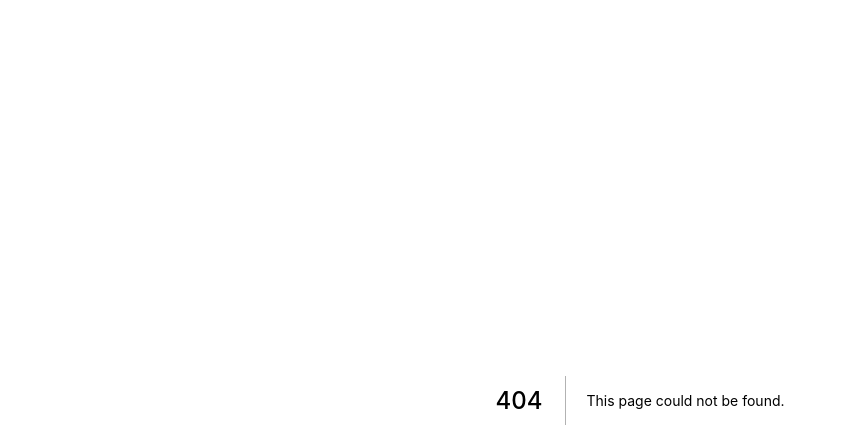
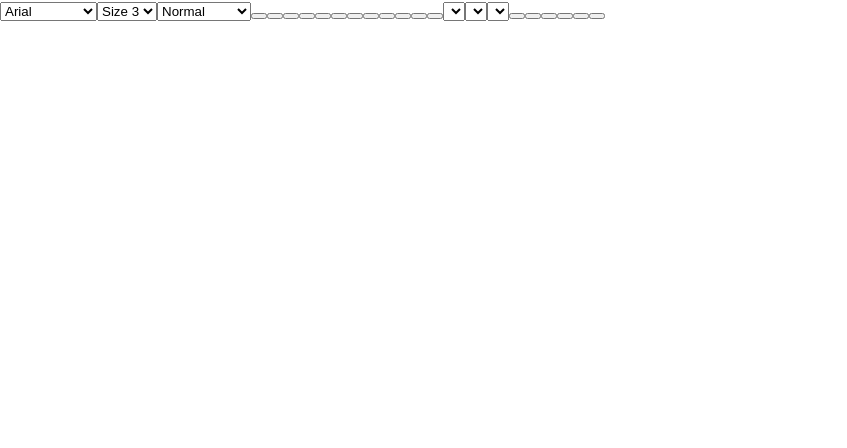
Before and after one commit to Ramsonodoi/Blog, a Next.js app: page /components/EditorToolbar in a window 1280 px wide. Before the commit this address had no page. Shown: the top 448 px of the page, without its empty margins (0-847 px from the left). Built offline with nearby package versions, Linux system fonts and the light colour scheme.

Commit message:
Create EditorToolbar.js
Added EditorToolbar for more functionalities

```diff
--- /dev/null
+++ b/pages/components/EditorToolbar.js
@@ -0,0 +1,163 @@
+
+import { Quill } from "react-quill";
+
+// import dynamic from "next/dynamic";
+
+// const Quill = dynamic(import("react-quill"),{ ssr: false})
+
+// Custom Undo button icon component for Quill editor. You can import it directly
+// from 'quill/assets/icons/undo.svg' but I found that a number of loaders do not
+// handle them correctly
+// const CustomUndo = () => (
+//   <svg viewBox="0 0 18 18">
+//     <polygon className="ql-fill ql-stroke" points="6 10 4 12 2 10 6 10" />
+//     <path
+//       className="ql-stroke"
+//       d="M8.09,13.91A4.6,4.6,0,0,0,9,14,5,5,0,1,0,4,9"
+//     />
+//   </svg>
+// );
+
+// Redo button icon component for Quill editor
+// const CustomRedo = () => (
+//   <svg viewBox="0 0 18 18">
+//     <polygon className="ql-fill ql-stroke" points="12 10 14 12 16 10 12 10" />
+//     <path
+//       className="ql-stroke"
+//       d="M9.91,13.91A4.6,4.6,0,0,1,9,14a5,5,0,1,1,5-5"
+//     />
+//   </svg>
+// );
+
+// Undo and redo functions for Custom Toolbar
+function undoChange() {
+  this.quill.history.undo();
+}
+function redoChange() {
+  this.quill.history.redo();
+}
+
+// Add sizes to whitelist and register them
+const Size = Quill.import("formats/size");
+Size.whitelist = ["extra-small", "small", "medium", "large"];
+Quill.register(Size, true);
+
+// Add fonts to whitelist and register them
+const Font = Quill.import("formats/font");
+Font.whitelist = [
+  "arial",
+  "comic-sans",
+  "courier-new",
+  "georgia",
+  "helvetica",
+  "lucida"
+];
+Quill.register(Font, true);
+
+// Modules object for setting up the Quill editor
+export const modules = {
+  toolbar: {
+    container: "#toolbar",
+    handlers: {
+      undo: undoChange,
+      redo: redoChange
+    }
+  },
+  history: {
+    delay: 500,
+    maxStack: 100,
+    userOnly: true
+  }
+};
+
+// Formats objects for setting up the Quill editor
+export const formats = [
+  "header",
+  "font",
+  "size",
+  "bold",
+  "italic",
+  "underline",
+  "align",
+  "strike",
+  "script",
+  "blockquote",
+  "background",
+  "list",
+  "bullet",
+  "indent",
+  "link",
+  "image",
+  "color",
+  "code-block"
+];
+
+// Quill Toolbar component
+export const QuillToolbar = () => (
+  <div id="toolbar">
+    <span className="ql-formats">
+      <select className="ql-font" defaultValue="arial">
+        <option value="arial">Arial</option>
+        <option value="comic-sans">Comic Sans</option>
+        <option value="courier-new">Courier New</option>
+        <option value="georgia">Georgia</option>
+        <option value="helvetica">Helvetica</option>
+        <option value="lucida">Lucida</option>
+      </select>
+      <select className="ql-size" defaultValue="medium">
+        <option value="extra-small">Size 1</option>
+        <option value="small">Size 2</option>
+        <option value="medium">Size 3</option>
+        <option value="large">Size 4</option>
+      </select>
+      <select className="ql-header" defaultValue="3">
+        <option value="1">Heading</option>
+        <option value="2">Subheading</option>
+        <option value="3">Normal</option>
+      </select>
+    </span>
+    <span className="ql-formats">
+      <button className="ql-bold" />
+      <button className="ql-italic" />
+      <button className="ql-underline" />
+      <button className="ql-strike" />
+    </span>
+    <span className="ql-formats">
+      <button className="ql-list" value="ordered" />
+      <button className="ql-list" value="bullet" />
+      <button className="ql-indent" value="-1" />
+      <button className="ql-indent" value="+1" />
+    </span>
+    <span className="ql-formats">
+      <button className="ql-script" value="super" />
+      <button className="ql-script" value="sub" />
+      <button className="ql-blockquote" />
+      <button className="ql-direction" />
+    </span>
+    <span className="ql-formats">
+      <select className="ql-align" />
+      <select className="ql-color" />
+      <select className="ql-background" />
+    </span>
+    <span className="ql-formats">
+      <button className="ql-link" />
+      <button className="ql-image" />
+      <button className="ql-video" />
+    </span>
+    <span className="ql-formats">
+      <button className="ql-formula" />
+      <button className="ql-code-block" />
+      <button className="ql-clean" />
+    </span>
+    {/* <span className="ql-formats">
+      <button className="ql-undo">
+        <CustomUndo />
+      </button>
+      <button className="ql-redo">
+        <CustomRedo />
+      </button>
+    </span> */}
+  </div>
+);
+
+export default QuillToolbar;
```
